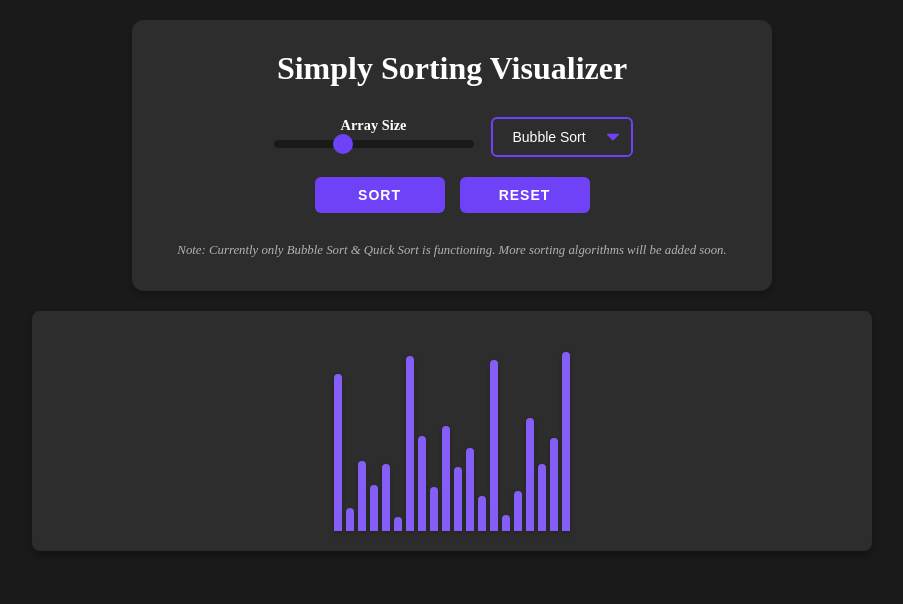
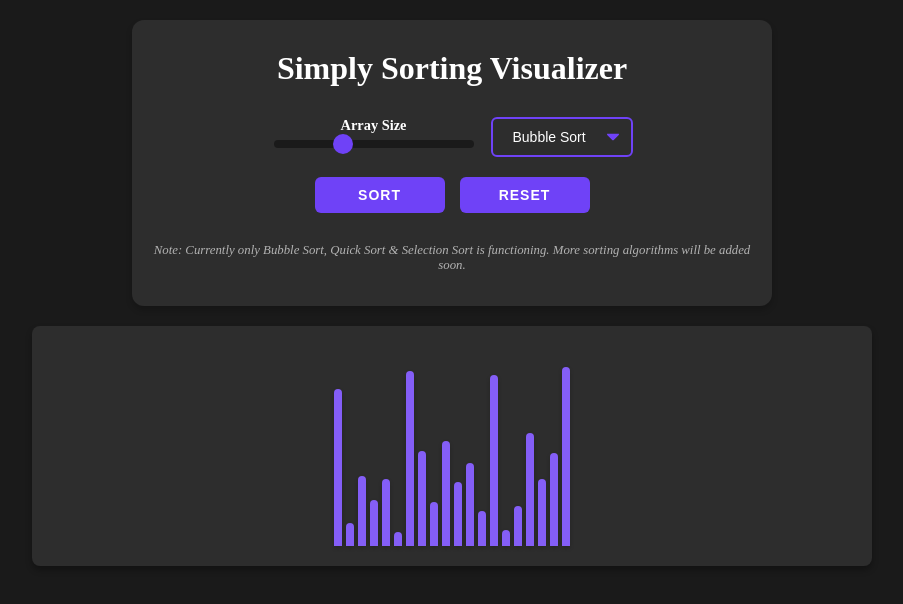
Before and after one commit to anugraheeth/Simply-Visualizer, a React (Vite) app: page / in a window 1280 px wide. Shown: the top 604 px of the page, without its empty margins (188-1091 px from the left). Built offline with nearby package versions, Linux system fonts and the light colour scheme; a web font is replaced by a local one.

Commit message:
Update Note  graph.jsx

```diff
--- a/src/components/graph.jsx
+++ b/src/components/graph.jsx
@@ -187,7 +187,7 @@ function Graph() {
                         {isSorting ? 'Stop' : 'Reset'}
                     </button>
                 </div>
-                <p className="note">Note: Currently only Bubble Sort & Quick Sort  is functioning. More sorting algorithms will be added soon.</p>
+                <p className="note">Note: Currently only Bubble Sort, Quick Sort & Selection Sort  is functioning. More sorting algorithms will be added soon.</p>
             </div>
             <div className="section-container">
                 <div className="graph">
```
